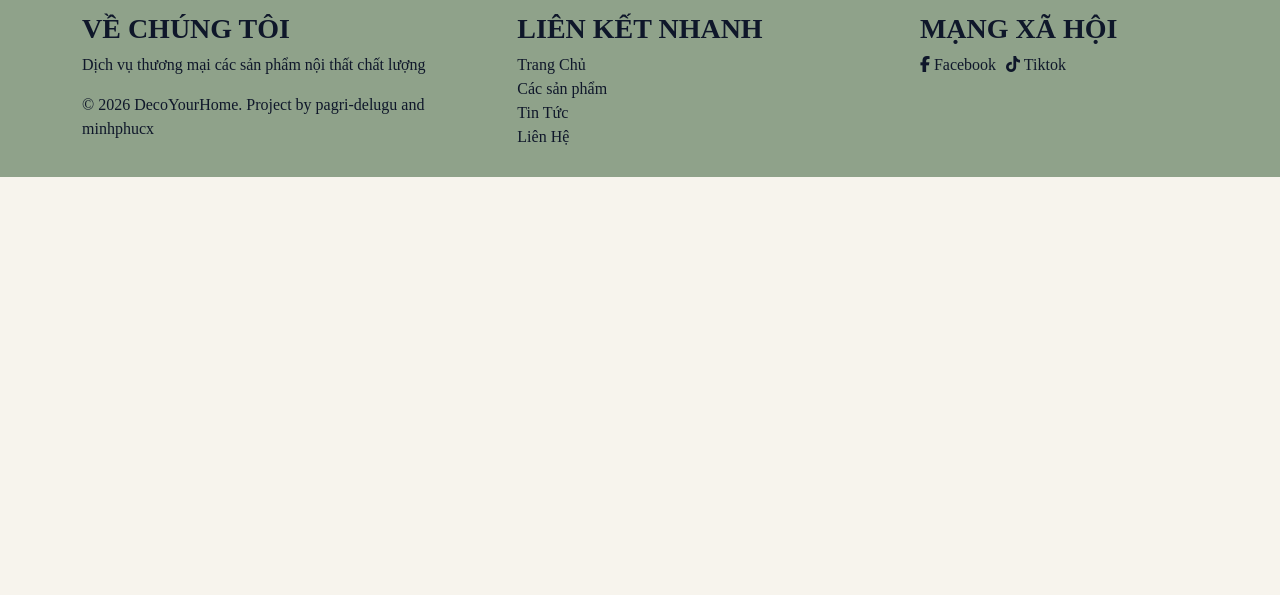
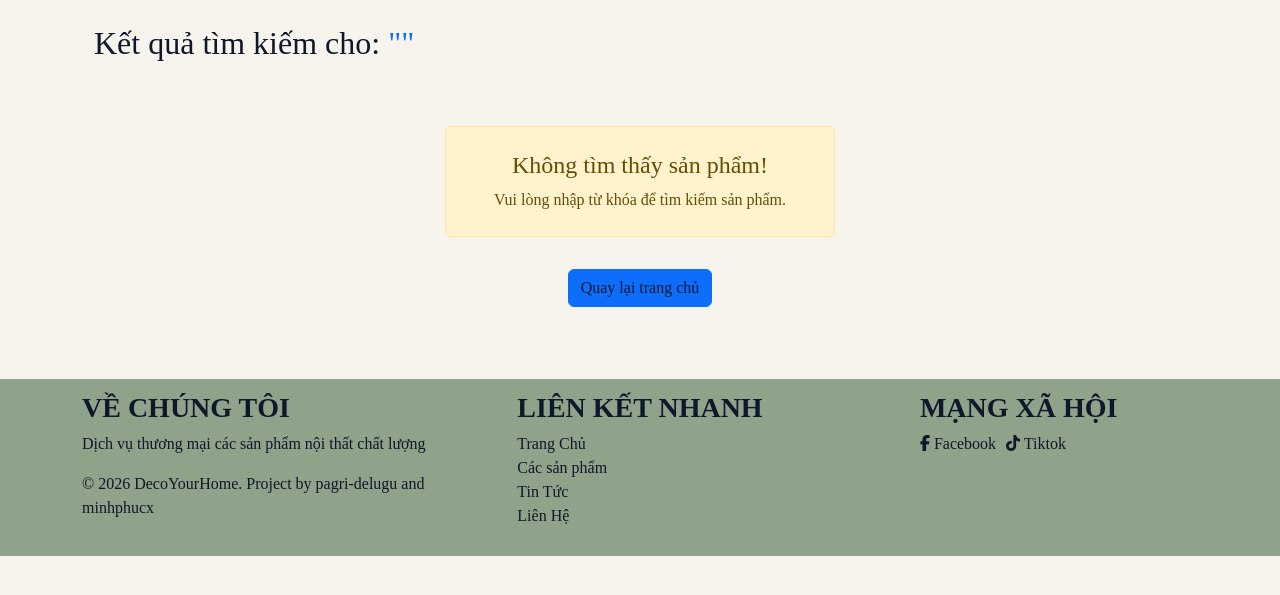
Before and after one commit to pagri-delugu/DecoYourHome, a Django app: page /tim-kiem/ in a window 1280 px wide. Shown: the part 72-667 px from the top of the page. Run offline with Django 5.2, Linux system fonts and the light colour scheme.

Commit message:
#22 - Added home and search template
Design fix later

```diff
--- a/home/templates/pages/search.html
+++ b/home/templates/pages/search.html
@@ -1,7 +1,70 @@
 {% extends 'pages/base.html' %}
+{% load humanize %}
 
 {% block title %}Kết Quả Tìm Kiếm{% endblock %}
 
 {% block content %}
+<div class="container my-4">
+    <!-- Hiển thị từ khóa tìm kiếm -->
+    <h2 class="mb-3">
+        Kết quả tìm kiếm cho: <span class="text-primary">"{{ keyword|default:'' }}"</span>
+    </h2>
 
+    {% if keyword %}
+        <p class="text-muted mb-4">
+            Tìm thấy <strong>{{ products|length }}</strong> sản phẩm phù hợp.
+        </p>
+    {% endif %}
+
+    <!-- Danh sách kết quả -->
+    {% for product in products %}
+    <div class="grid-4">
+        <div class="card h-100 shadow-sm position-relative">
+            <!-- Badge "Hết hàng" nếu in_stock = False -->
+            {% if not product.in_stock %}
+                <span class="position-absolute top-0 end-0 badge bg-danger m-2 px-3 py-2">
+                    Hết hàng
+                </span>
+            {% endif %}
+
+            <!-- Ảnh sản phẩm -->
+            {% if product.image %}
+                <img src="{{ product.image.url }}" class="card-img-top" alt="{{ product.name }}" style="height: 250px; object-fit: cover;">
+            {% else %}
+                <img src="https://via.placeholder.com/300x250" class="card-img-top" alt="{{ product.name }}">
+            {% endif %}
+
+            <div class="card-body d-flex flex-column">
+                <h5 class="card-title">{{ product.name }}</h5>
+                <p class="card-text text-danger fw-bold fs-5 mb-1">
+                    {{ product.price|intcomma }} VNĐ
+                </p>
+                <p class="card-text text-muted small mb-3">
+                    Đã bán: {{ product.sold_quantity|default:0 }}
+                </p>
+
+                <a href="{% url 'product_details' product.id %}" class="btn btn-outline-primary mt-auto">
+                    Xem chi tiết
+                </a>
+            </div>
+        </div>
+    </div>
+    {% empty %}
+    <!-- Không tìm thấy sản phẩm hoặc chưa nhập từ khóa -->
+    <div class="col-12 text-center py-5">
+        <div class="alert alert-warning d-inline-block px-5 py-4">
+            <h4 class="alert-heading">Không tìm thấy sản phẩm!</h4>
+            {% if keyword %}
+                <p class="mb-0">Không có sản phẩm nào phù hợp với từ khóa <strong>"{{ keyword }}"</strong>.</p>
+            {% else %}
+                <p class="mb-0">Vui lòng nhập từ khóa để tìm kiếm sản phẩm.</p>
+            {% endif %}
+        </div>
+        <div class="mt-3">
+            <a href="{% url 'home' %}" class="btn btn-primary">Quay lại trang chủ</a>
+        </div>
+    </div>
+    {% endfor %}
+
+</div>
 {% endblock %}
```
Also changed, not shown: home/templates/pages/home.html (+26 -1 lines).
